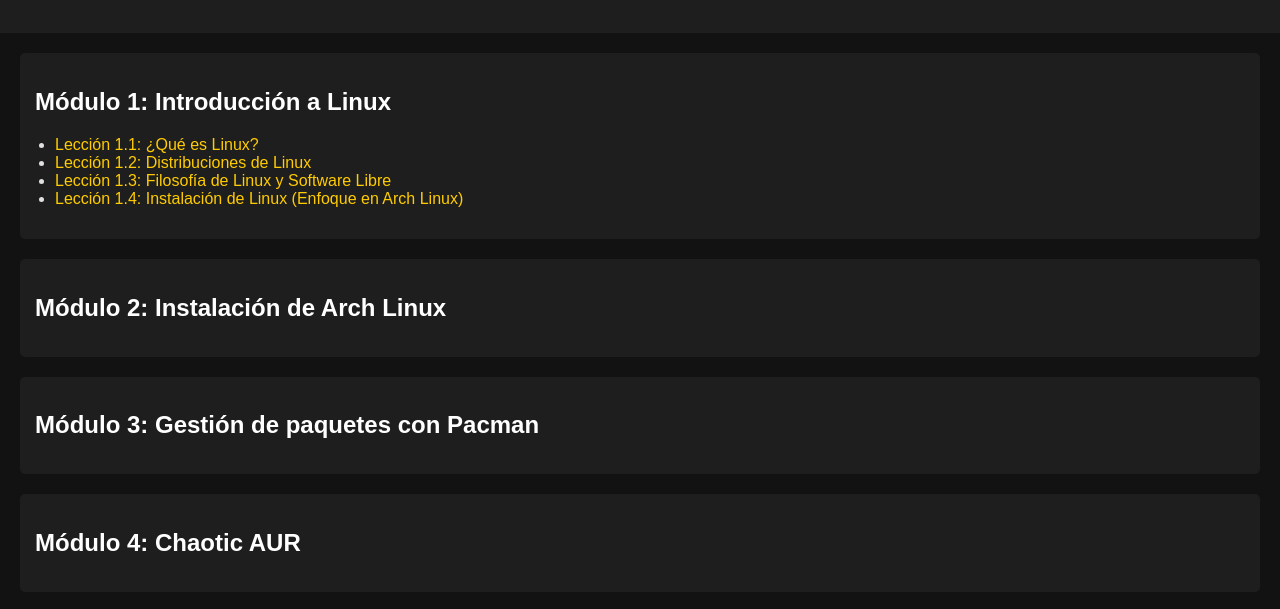
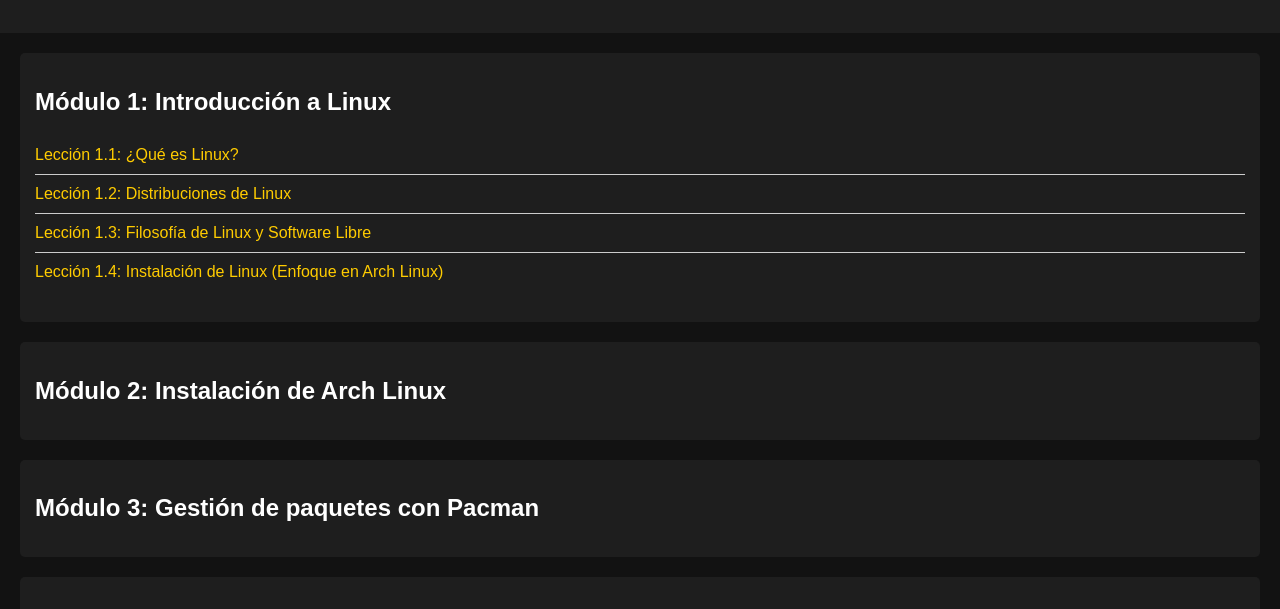
Before and after one commit to openEduK/openeduk.github.io, a plain HTML site: page arch/arch.html in a window 1280 px wide. Both pictures are taken after a click on the element "Módulo 1: Introducción a Linux". Shown: the part 161-770 px from the top of the page. Drawn offline with Linux system fonts and the light colour scheme.

Commit message:
Update styles.css
se añaden los estilos de `HOME`(./) de forma global para esta area sin necesidad de una clase

```diff
--- a/arch/styles.css
+++ b/arch/styles.css
@@ -112,3 +112,14 @@ a {
 a:hover {
     color: #ffd700;
 }
+
+ul {
+    list-style-type: none;
+    padding: 0;
+}
+li {
+    padding: 10px 0;
+    border-bottom: 1px solid #ccc;
+}
+li:last-child {
+    border-bottom: none;
```
